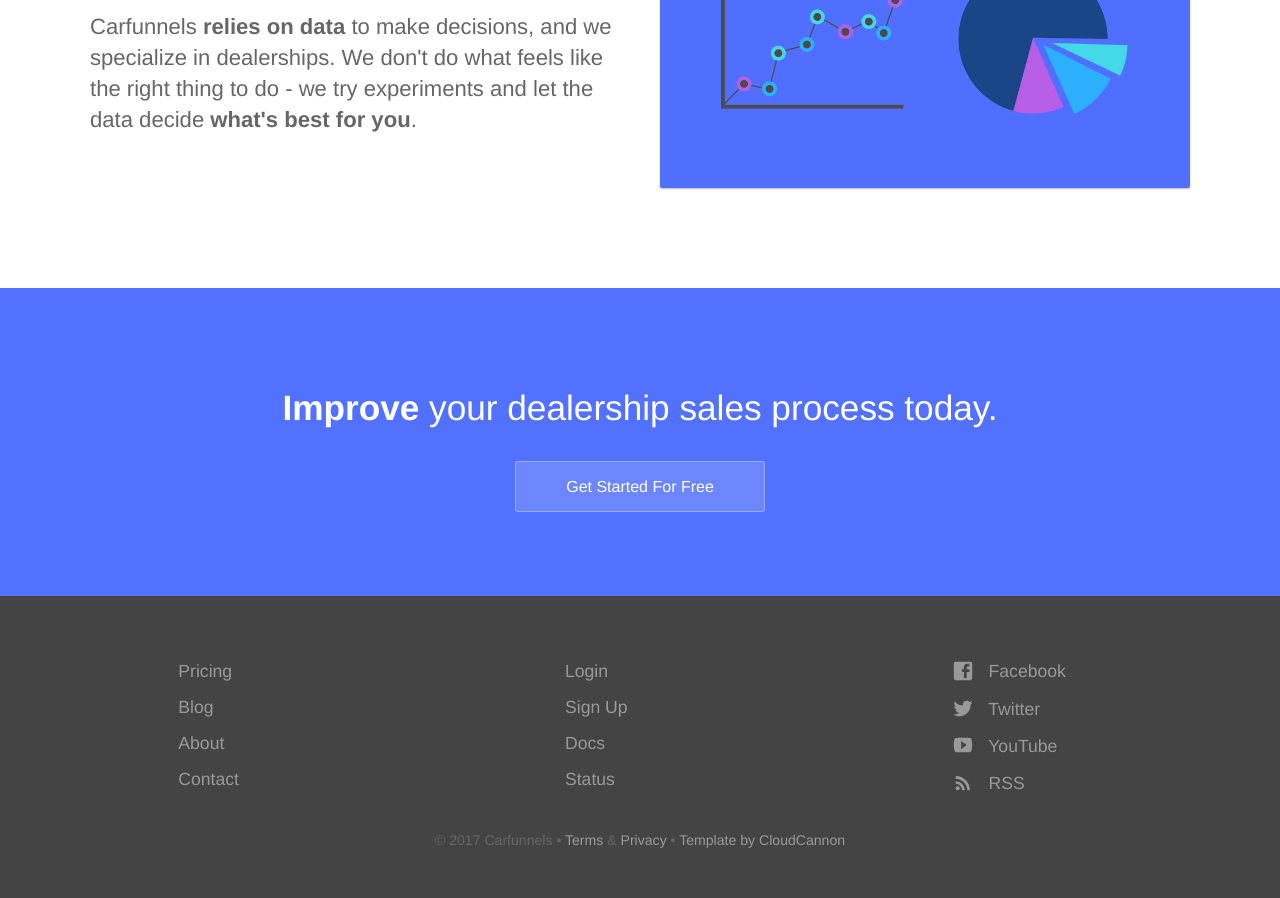
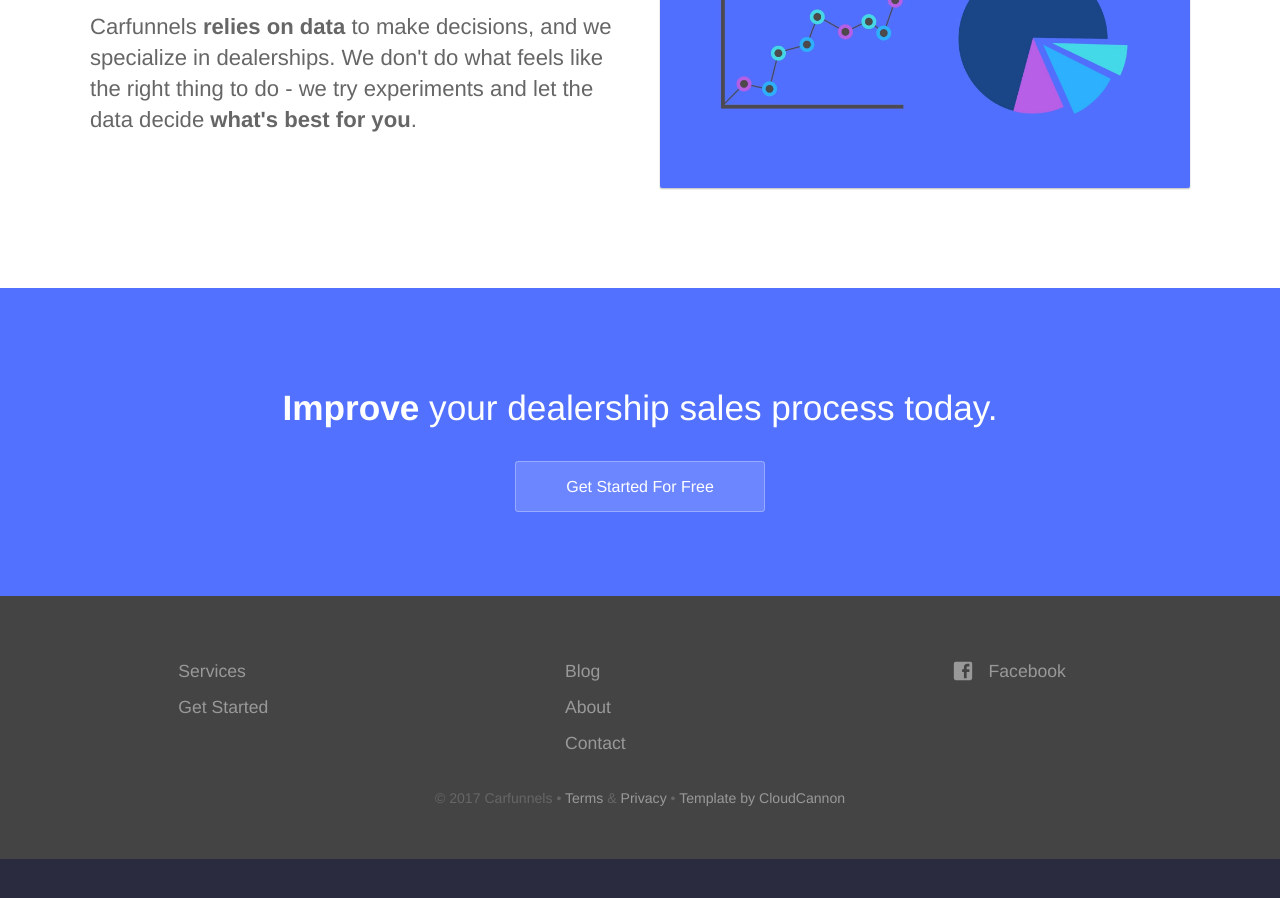
Before and after one commit to jdnoc/carfunnels.com, a Jekyll site: the page built from index.html, in a window 1280 px wide and 900 px high, scrolled down 1953 px. Built offline with Jekyll 4.4.1, drawn with Linux system fonts in a browser that asks for light colours; after the commit the page ends 2812 px from its top, so only the background shows below that.

Commit message:
Updated '_data/footer.yml' via CloudCannon

```diff
--- a/_data/footer.yml
+++ b/_data/footer.yml
@@ -1,6 +1,9 @@
 - links:
-  - name: Pricing
-    link: /pricing/
+  - name: Services
+    link: /services
+  - name: Get Started
+    link: /get-started
+- links:
   - name: Blog
     link: /blog/
   - name: About
@@ -8,32 +11,7 @@
   - name: Contact
     link: /contact/
 - links:
-  - name: Login
-    link: /
-    new_window: true
-  - name: Sign Up
-    link: /
-    new_window: true
-  - name: Docs
-    link: /
-    new_window: true
-  - name: Status
-    link: /
-    new_window: true
-- links:
   - name: Facebook
-    link: https://facebook.com
+    link: https://www.facebook.com/CarFunnels-2043904952513073/
     new_window: true
     social_icon: Facebook
-  - name: Twitter
-    link: https://twitter.com
-    social_icon: Twitter
-    new_window: true
-  - name: YouTube
-    link: https://youtube.com
-    social_icon: YouTube
-    new_window: true
-  - name: RSS
-    link: /feed.xml
-    social_icon: RSS
-    new_window: false
```
